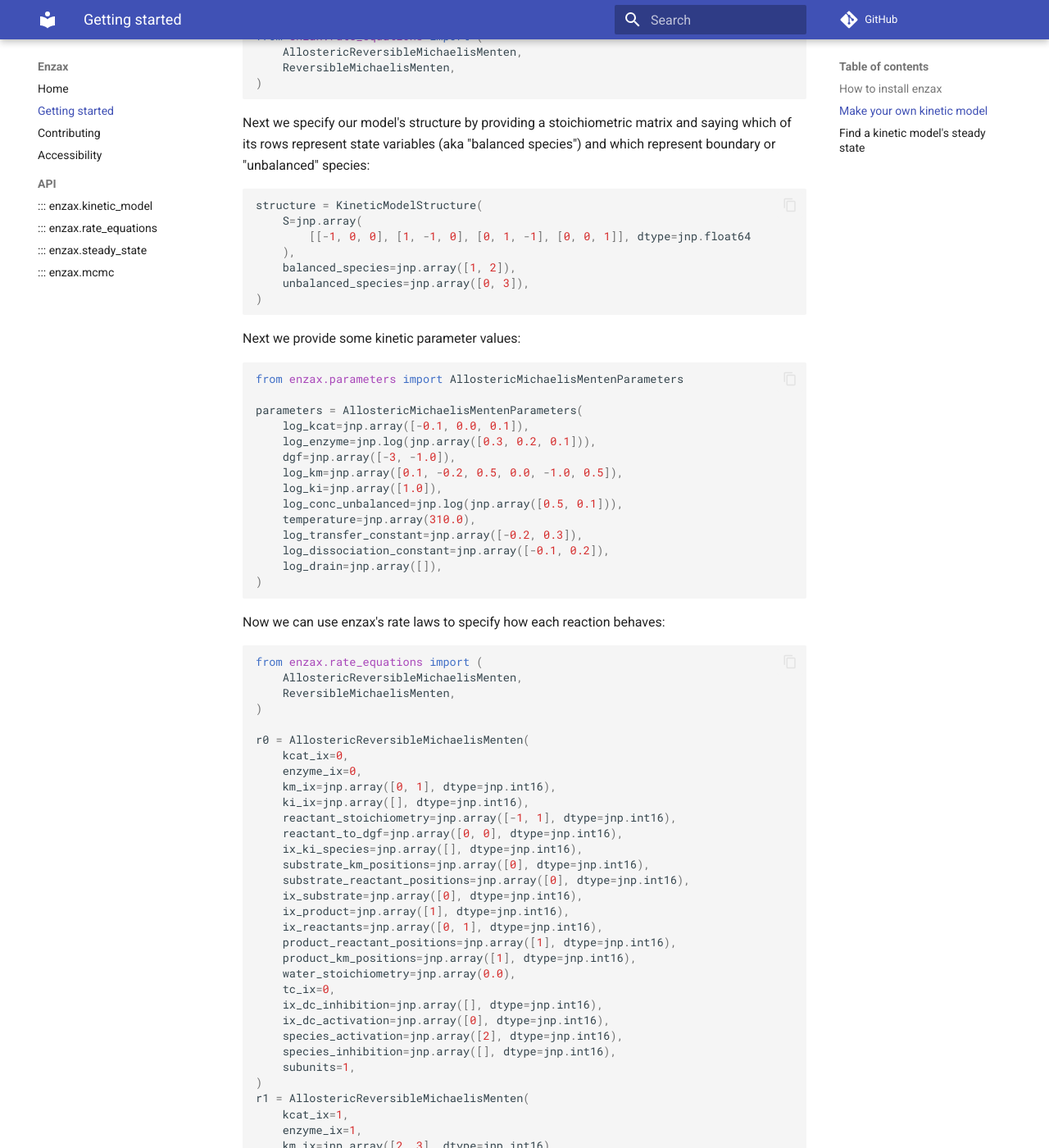
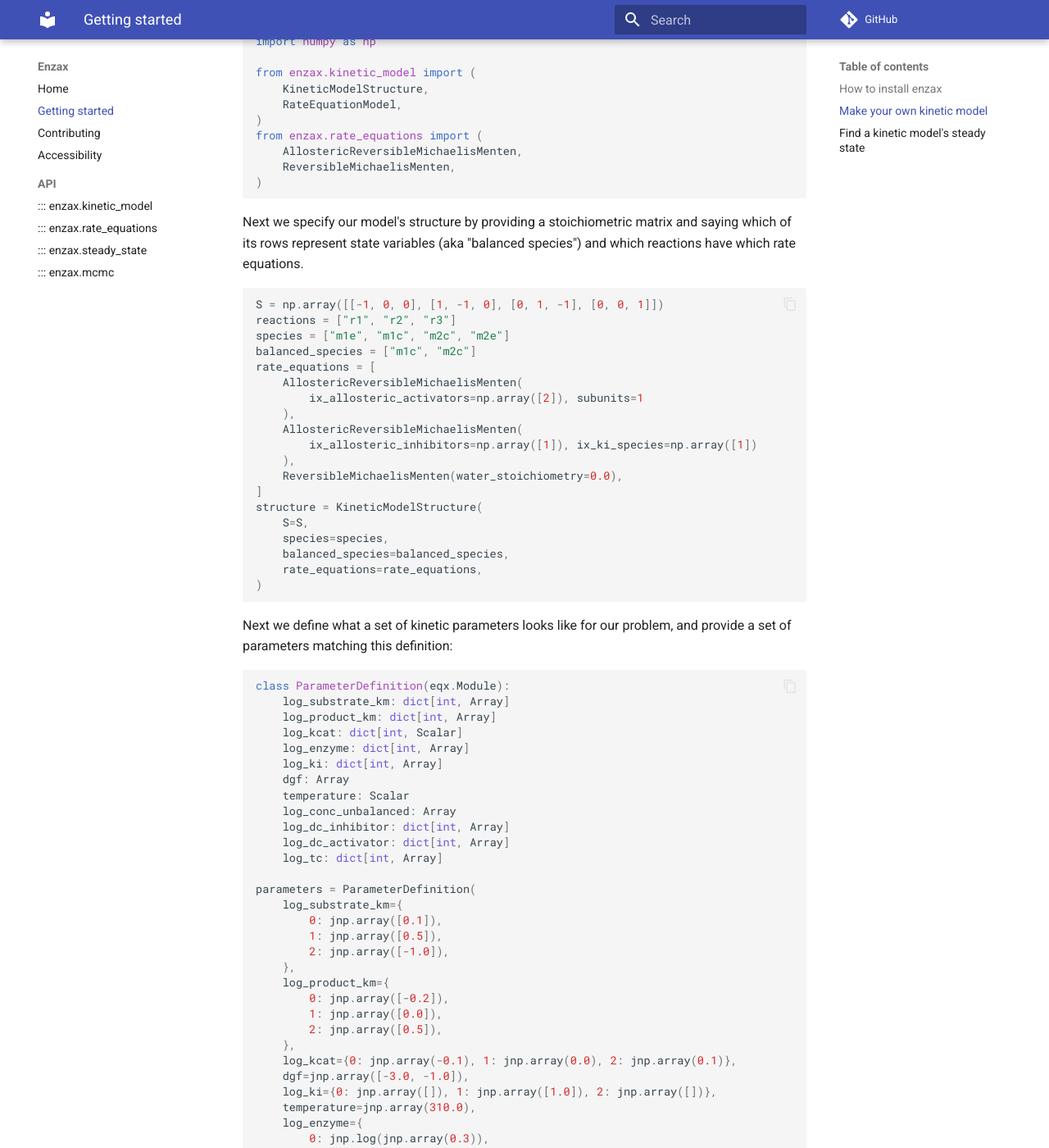
Before and after one commit to dtu-qmcm/enzax, an MkDocs documentation site: the page built from docs/getting_started.md, in a window 1280 px wide and 1400 px high, scrolled down 687 px. Shown: the whole window at 82% size. Built offline with MkDocs 1.6.1 and Material for MkDocs 9.7.7, drawn with Linux system fonts in a browser that asks for light colours; comment, search, counter and statistics services are not loaded; some of the changed text lies outside the part shown.

Commit message:
update getting started docs

````diff
--- a/docs/getting_started.md
+++ b/docs/getting_started.md
@@ -18,9 +18,14 @@ Enzax provides building blocks for you to construct a wide range of differentiab
 
 Here we write a model describing a simple linear pathway with two state variables, two boundary species and three reactions.
 
-First we import some enzax classes:
+First we import some enzax classes, as well as [equinox](https://github.com/patrick-kidger/equinox) and both JAX and standard versions of numpy:
 
 ```python
+import equinox
+
+from jax import numpy as jnp
+import numpy as np
+
 from enzax.kinetic_model import (
     KineticModelStructure,
     RateEquationModel,
@@ -32,113 +37,78 @@ from enzax.rate_equations import (
 
 ```
 
-Next we specify our model's structure by providing a stoichiometric matrix and saying which of its rows represent state variables (aka "balanced species") and which represent boundary or "unbalanced" species:
+Next we specify our model's structure by providing a stoichiometric matrix and saying which of its rows represent state variables (aka "balanced species") and which reactions have which rate equations.
 
 ```python
+S = np.array([[-1, 0, 0], [1, -1, 0], [0, 1, -1], [0, 0, 1]])
+reactions = ["r1", "r2", "r3"]
+species = ["m1e", "m1c", "m2c", "m2e"]
+balanced_species = ["m1c", "m2c"]
+rate_equations = [
+    AllostericReversibleMichaelisMenten(
+        ix_allosteric_activators=np.array([2]), subunits=1
+    ),
+    AllostericReversibleMichaelisMenten(
+        ix_allosteric_inhibitors=np.array([1]), ix_ki_species=np.array([1])
+    ),
+    ReversibleMichaelisMenten(water_stoichiometry=0.0),
+]
 structure = KineticModelStructure(
-    S=jnp.array(
-        [[-1, 0, 0], [1, -1, 0], [0, 1, -1], [0, 0, 1]], dtype=jnp.float64
-    ),
-    balanced_species=jnp.array([1, 2]),
-    unbalanced_species=jnp.array([0, 3]),
+    S=S,
+    species=species,
+    balanced_species=balanced_species,
+    rate_equations=rate_equations,
 )
 ```
 
-Next we provide some kinetic parameter values:
+Next we define what a set of kinetic parameters looks like for our problem, and provide a set of parameters matching this definition:
 
 ```python
-from enzax.parameters import AllostericMichaelisMentenParameters
+class ParameterDefinition(eqx.Module):
+    log_substrate_km: dict[int, Array]
+    log_product_km: dict[int, Array]
+    log_kcat: dict[int, Scalar]
+    log_enzyme: dict[int, Array]
+    log_ki: dict[int, Array]
+    dgf: Array
+    temperature: Scalar
+    log_conc_unbalanced: Array
+    log_dc_inhibitor: dict[int, Array]
+    log_dc_activator: dict[int, Array]
+    log_tc: dict[int, Array]
 
-parameters = AllostericMichaelisMentenParameters(
-    log_kcat=jnp.array([-0.1, 0.0, 0.1]),
-    log_enzyme=jnp.log(jnp.array([0.3, 0.2, 0.1])),
-    dgf=jnp.array([-3, -1.0]),
-    log_km=jnp.array([0.1, -0.2, 0.5, 0.0, -1.0, 0.5]),
-    log_ki=jnp.array([1.0]),
+parameters = ParameterDefinition(
+    log_substrate_km={
+        0: jnp.array([0.1]),
+        1: jnp.array([0.5]),
+        2: jnp.array([-1.0]),
+    },
+    log_product_km={
+        0: jnp.array([-0.2]),
+        1: jnp.array([0.0]),
+        2: jnp.array([0.5]),
+    },
+    log_kcat={0: jnp.array(-0.1), 1: jnp.array(0.0), 2: jnp.array(0.1)},
+    dgf=jnp.array([-3.0, -1.0]),
+    log_ki={0: jnp.array([]), 1: jnp.array([1.0]), 2: jnp.array([])},
+    temperature=jnp.array(310.0),
+    log_enzyme={
+        0: jnp.log(jnp.array(0.3)),
+        1: jnp.log(jnp.array(0.2)),
+        2: jnp.log(jnp.array(0.1)),
+    },
     log_conc_unbalanced=jnp.log(jnp.array([0.5, 0.1])),
-    temperature=jnp.array(310.0),
-    log_transfer_constant=jnp.array([-0.2, 0.3]),
-    log_dissociation_constant=jnp.array([-0.1, 0.2]),
-    log_drain=jnp.array([]),
+    log_tc={0: jnp.array(-0.2), 1: jnp.array(0.3)},
+    log_dc_activator={0: jnp.array([-0.1]), 1: jnp.array([])},
+    log_dc_inhibitor={0: jnp.array([]), 1: jnp.array([0.2])},
 )
 ```
-Now we can use enzax's rate laws to specify how each reaction behaves:
-
-```python
-from enzax.rate_equations import (
-    AllostericReversibleMichaelisMenten,
-    ReversibleMichaelisMenten,
-)
-
-r0 = AllostericReversibleMichaelisMenten(
-    kcat_ix=0,
-    enzyme_ix=0,
-    km_ix=jnp.array([0, 1], dtype=jnp.int16),
-    ki_ix=jnp.array([], dtype=jnp.int16),
-    reactant_stoichiometry=jnp.array([-1, 1], dtype=jnp.int16),
-    reactant_to_dgf=jnp.array([0, 0], dtype=jnp.int16),
-    ix_ki_species=jnp.array([], dtype=jnp.int16),
-    substrate_km_positions=jnp.array([0], dtype=jnp.int16),
-    substrate_reactant_positions=jnp.array([0], dtype=jnp.int16),
-    ix_substrate=jnp.array([0], dtype=jnp.int16),
-    ix_product=jnp.array([1], dtype=jnp.int16),
-    ix_reactants=jnp.array([0, 1], dtype=jnp.int16),
-    product_reactant_positions=jnp.array([1], dtype=jnp.int16),
-    product_km_positions=jnp.array([1], dtype=jnp.int16),
-    water_stoichiometry=jnp.array(0.0),
-    tc_ix=0,
-    ix_dc_inhibition=jnp.array([], dtype=jnp.int16),
-    ix_dc_activation=jnp.array([0], dtype=jnp.int16),
-    species_activation=jnp.array([2], dtype=jnp.int16),
-    species_inhibition=jnp.array([], dtype=jnp.int16),
-    subunits=1,
-)
-r1 = AllostericReversibleMichaelisMenten(
-    kcat_ix=1,
-    enzyme_ix=1,
-    km_ix=jnp.array([2, 3], dtype=jnp.int16),
-    ki_ix=jnp.array([0]),
-    reactant_stoichiometry=jnp.array([-1, 1], dtype=jnp.int16),
-    reactant_to_dgf=jnp.array([0, 1], dtype=jnp.int16),
-    ix_ki_species=jnp.array([1]),
-    substrate_km_positions=jnp.array([0], dtype=jnp.int16),
-    substrate_reactant_positions=jnp.array([0], dtype=jnp.int16),
-    ix_substrate=jnp.array([1], dtype=jnp.int16),
-    ix_product=jnp.array([2], dtype=jnp.int16),
-    ix_reactants=jnp.array([1, 2], dtype=jnp.int16),
-    product_reactant_positions=jnp.array([1], dtype=jnp.int16),
-    product_km_positions=jnp.array([1], dtype=jnp.int16),
-    water_stoichiometry=jnp.array(0.0),
-    tc_ix=1,
-    ix_dc_inhibition=jnp.array([1], dtype=jnp.int16),
-    ix_dc_activation=jnp.array([], dtype=jnp.int16),
-    species_activation=jnp.array([], dtype=jnp.int16),
-    species_inhibition=jnp.array([1], dtype=jnp.int16),
-    subunits=1,
-)
-r2 = ReversibleMichaelisMenten(
-    kcat_ix=2,
-    enzyme_ix=2,
-    km_ix=jnp.array([4, 5], dtype=jnp.int16),
-    ki_ix=jnp.array([], dtype=jnp.int16),
-    ix_substrate=jnp.array([2], dtype=jnp.int16),
-    ix_product=jnp.array([3], dtype=jnp.int16),
-    ix_reactants=jnp.array([2, 3], dtype=jnp.int16),
-    reactant_to_dgf=jnp.array([1, 1], dtype=jnp.int16),
-    reactant_stoichiometry=jnp.array([-1, 1], dtype=jnp.int16),
-    ix_ki_species=jnp.array([], dtype=jnp.int16),
-    substrate_km_positions=jnp.array([0], dtype=jnp.int16),
-    substrate_reactant_positions=jnp.array([0], dtype=jnp.int16),
-    product_reactant_positions=jnp.array([1], dtype=jnp.int16),
-    product_km_positions=jnp.array([1], dtype=jnp.int16),
-    water_stoichiometry=jnp.array(0.0),
-)
-```
+Note that the parameters use `jnp` whereas the structure uses `np`. This is because we want JAX to trace the parameters, whereas the structure should be static. Read more about this [here](https://jax.readthedocs.io/en/latest/notebooks/thinking_in_jax.html#static-vs-traced-operations).
 
 Now we can declare our model:
 
 ```python
-model = RateEquationModel(structure, parameters, [r0, r1, r2])
+model = RateEquationModel(structure, parameters)
 ```
 
 To test out the model, we can see if it returns some fluxes and state variable rates when provided a set of balanced species concentrations:
````
Also changed, not shown: other parts of docs/getting_started.md (+1 -3 lines).
